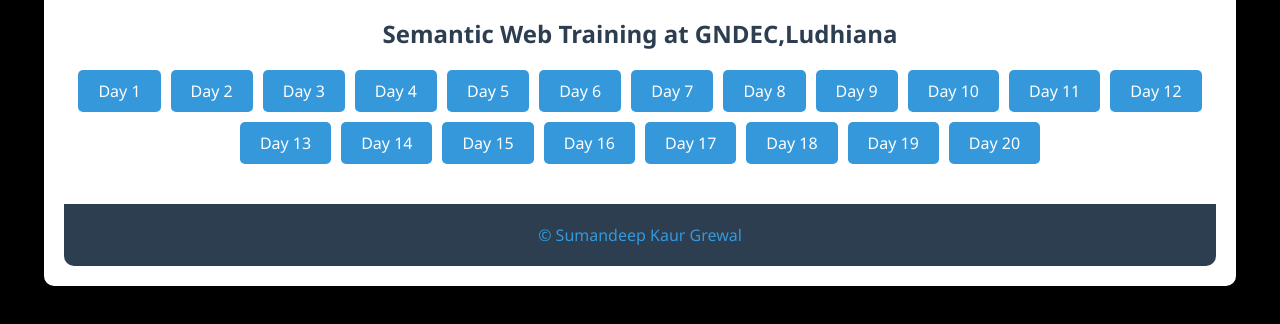
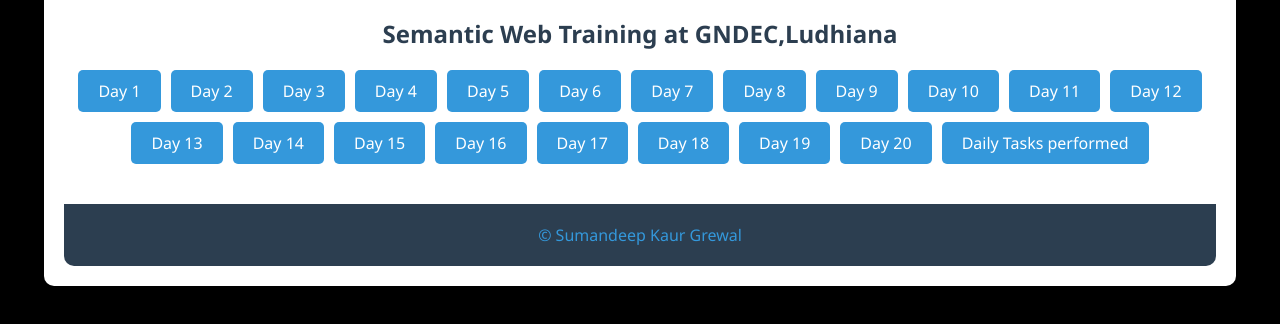
Before and after one commit to Sumandeep2004/TR-102-Semantic-web-daily-diary, a plain HTML site: page index.html in a window 1280 px wide. Shown: the part 236-560 px from the top of the page. Drawn offline with Linux system fonts and the light colour scheme.

Commit message:
Update index.html

```diff
--- a/index.html
+++ b/index.html
@@ -142,6 +142,7 @@
 
                 <a href="Day20.html">Day 19</a>
                 <a href="Day21.html">Day 20</a>
+                 <a href="https://github.com/Sumandeep2004/TR-102-Tasks/tree/main">Daily Tasks performed</a>
 
             </div>
         </section>
```
